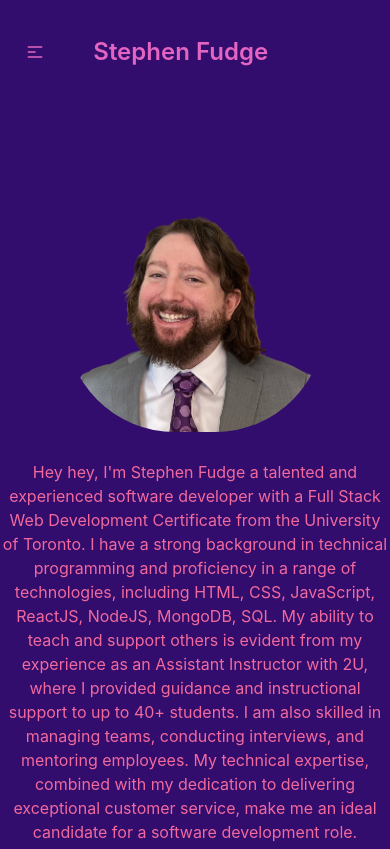
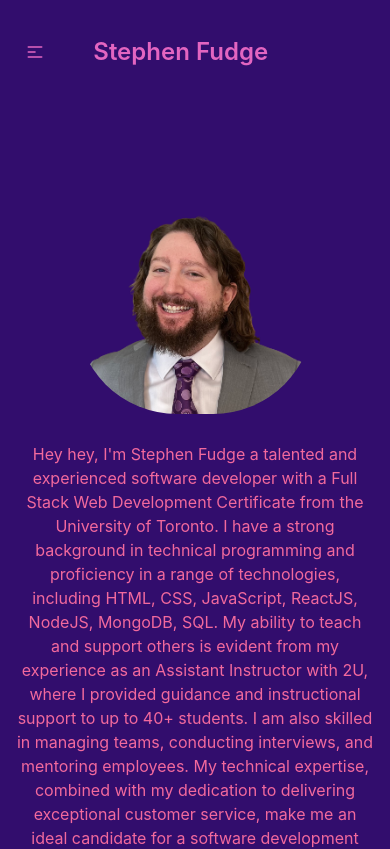
Before and after one commit to stephenfudge/portfolio, a React (Create React App) app: page / in a window 390 px wide. Shown: the top 849 px of the page. Built offline with nearby package versions, Linux system fonts and the light colour scheme.

Commit message:
about text responsiveness issues at ipad mini size resolved

```diff
--- a/src/pages/About/index.js
+++ b/src/pages/About/index.js
@@ -6,6 +6,7 @@ export default function About() {
   const imageWidth = width < 768 ? "w-2/3" : "w-1/3";
 
   return (
+    <div className="container mx-auto px-4 md:px-10">
     <div className="grid grid-cols-1 gap-2 py-14 md:grid-cols-2">
       {width < 768 ? (
         <div className="flex items-center justify-center">
@@ -43,5 +44,6 @@ export default function About() {
         </div>
       </div>
     </div>
+  </div>
   );
 }
```
